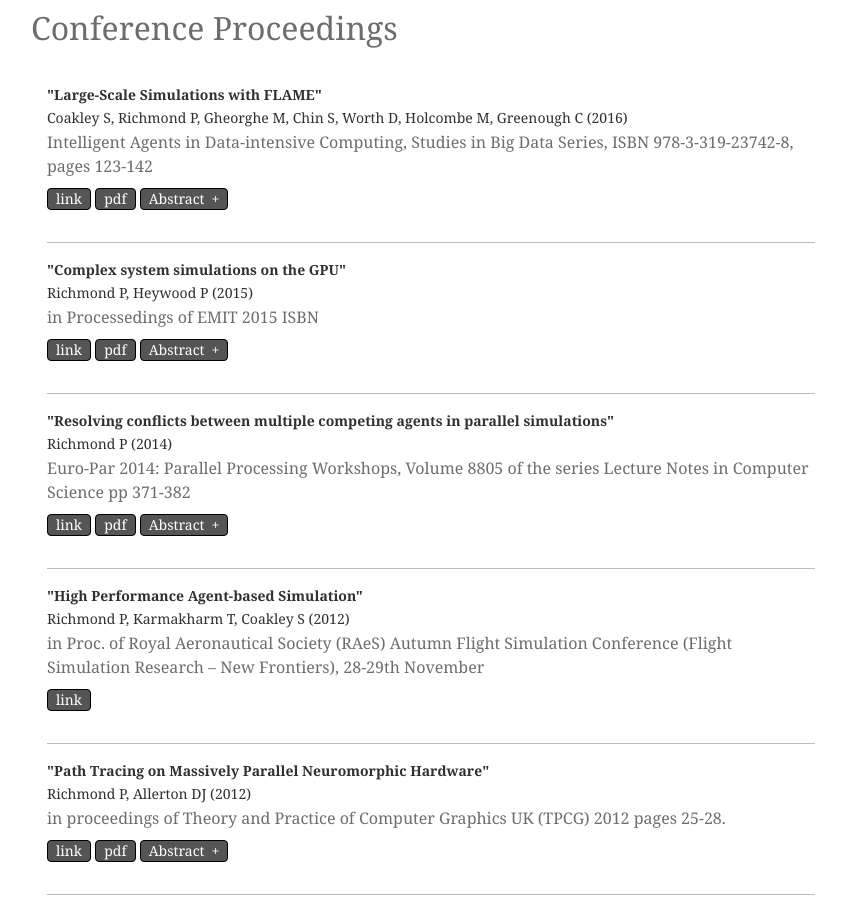
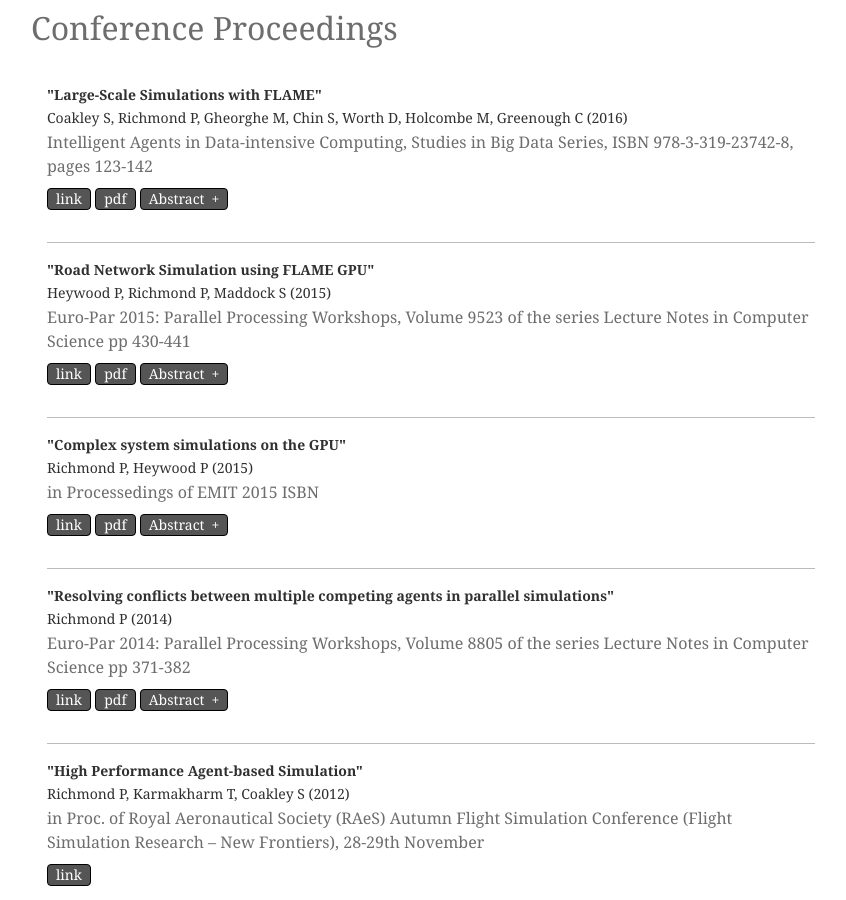
Before and after one commit to mondus/mondus.github.io, a Jekyll site: the page built from cv/publications/index.md, in a window 1280 px wide and 900 px high, scrolled down 952 px. Shown: the whole window, without its empty margins (209-1055 px from the left). Built offline with Jekyll 4.4.1, drawn with Linux system fonts in a browser that asks for light colours; nearby versions of some CDN libraries; some web fonts are replaced.

Commit message:
Update conference.yml

```diff
--- a/_data/conference.yml
+++ b/_data/conference.yml
@@ -5,6 +5,14 @@
   abstract: "This chapter presents the latest stage of the FLAME development - the high-performance environment FLAME-II and the parallel architecture designed for Graphics Processing Units, FLAMEGPU. The architecture and the performances of these two agent-based software environments are presented, together with illustrative large-scale simulations for systems from biology, economy, psychology and crowd behaviour applications."
   url: "http://www.springer.com/us/book/9783319237411"
   pdf: "./FLAME_IADIC.pdf"
+
+- title: "Road Network Simulation using FLAME GPU"
+  author-list: "Heywood P, Richmond P, Maddock S"
+  year: "2015"
+  publication: "Euro-Par 2015: Parallel Processing Workshops, Volume 9523 of the series Lecture Notes in Computer Science pp 430-441"
+  abstract: "Demand for high performance road network simulation is increasing due to the need for improved traffic management to cope with the globally increasing number of road vehicles and the poor capacity utilisation of existing infrastructure. This paper demonstrates FLAME GPU as a suitable Agent Based Simulation environment for road network simulations, capable of coping with the increasing demands on road network simulation. Gipps’ car following model is implemented and used to demonstrate the performance of simulation as the problem size is scaled. The performance of message communication techniques has been evaluated to give insight into the impact of runtime generated data structures to improve agent communication performance. A custom visualisation is demonstrated for FLAME GPU simulations and the techniques used are described."
+  url: "http://www.springer.com/us/book/9783319273075"
+  pdf: "http://ptheywood.uk/publications-and-talks/papers/road-network-simulation-using-flame-gpu.pdf"
 
 - title: "Complex system simulations on the GPU"
   author-list: "Richmond P, Heywood P"
```
